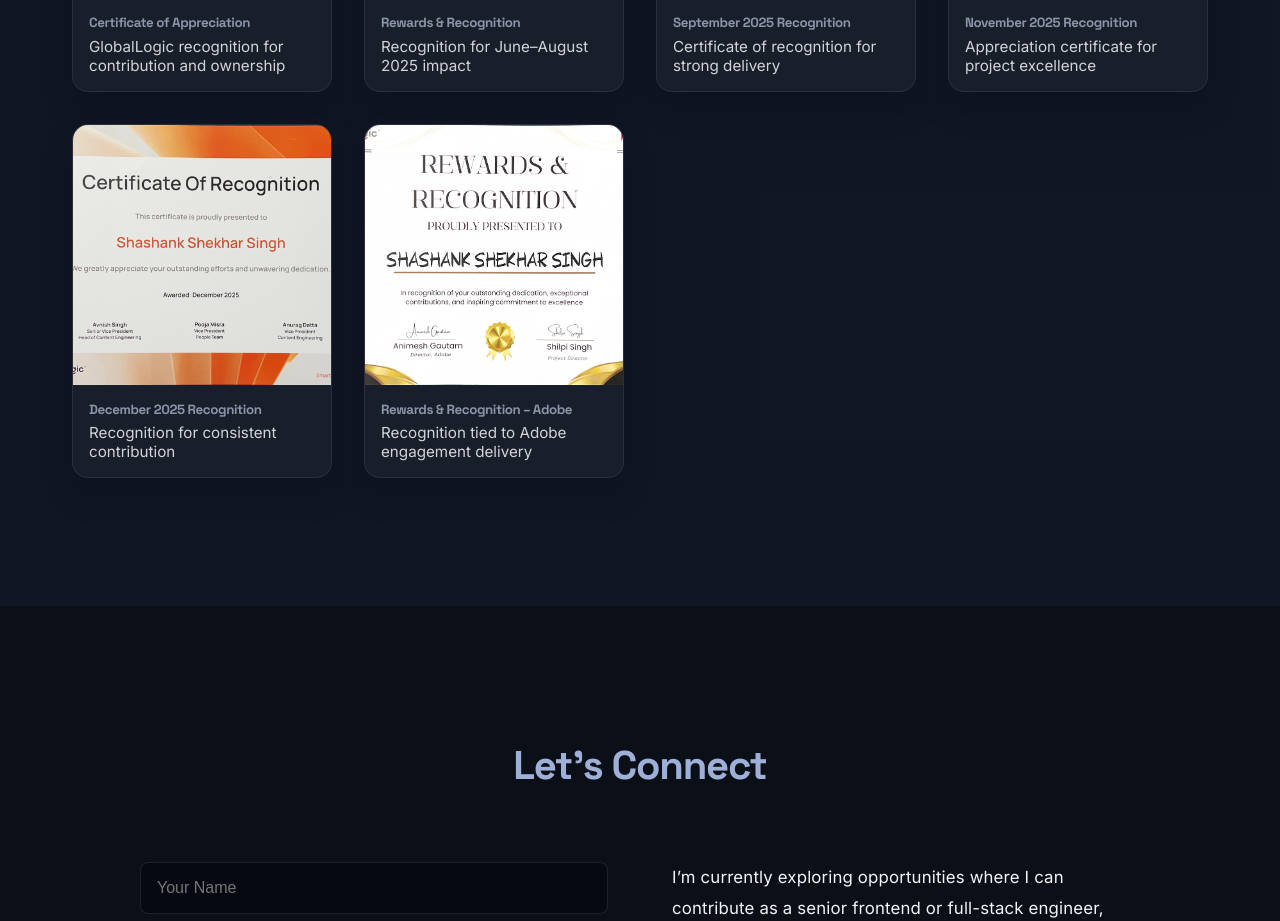
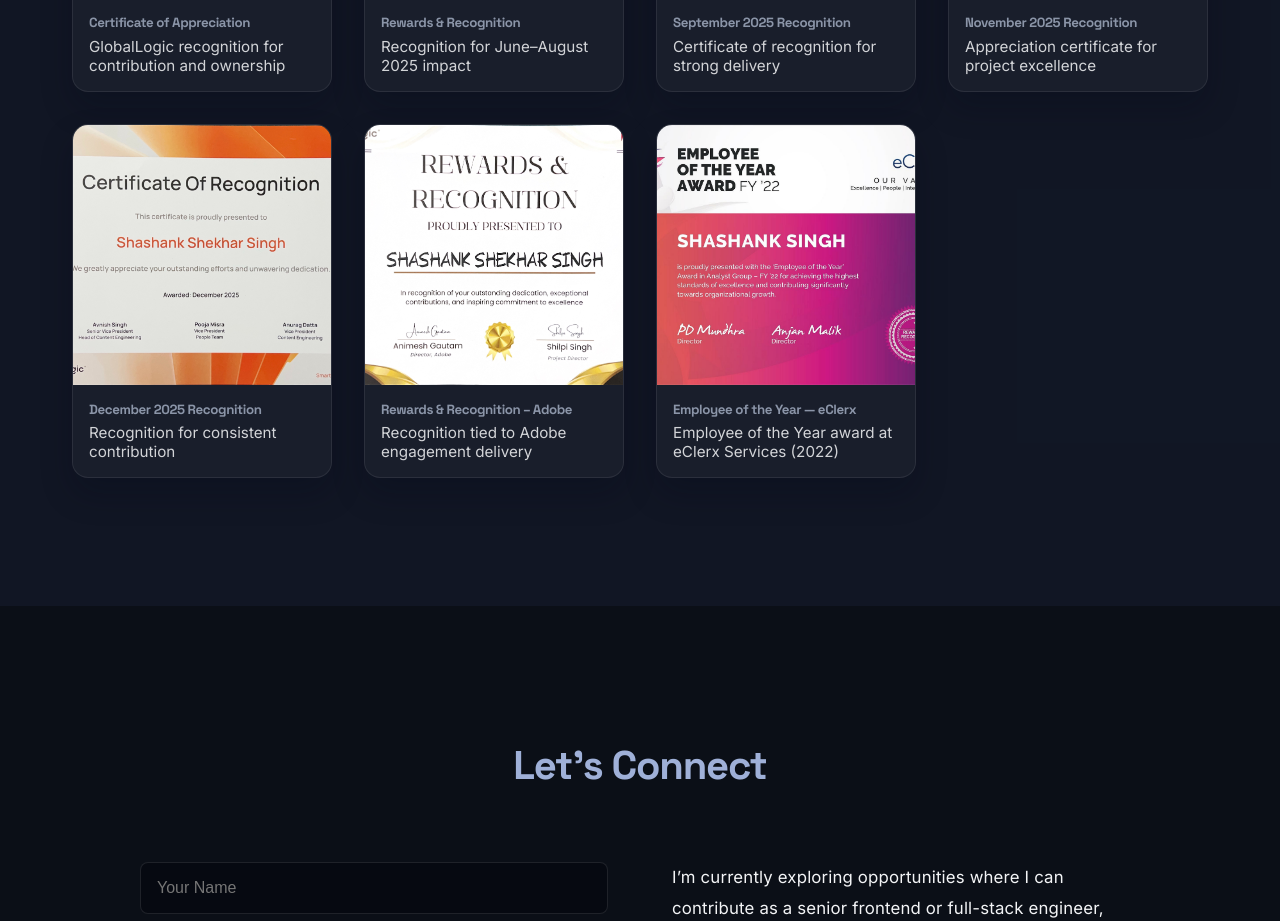
Before and after one commit to shashank1227/shashank-portfolio, a React (Create React App) app: page / in a window 1280 px wide. Shown: the part 7940-8861 px from the top of the page. Built offline with nearby package versions, Linux system fonts and the light colour scheme.

Commit message:
Added Meta Image and Certifications

```diff
--- a/public/index.html
+++ b/public/index.html
@@ -28,8 +28,8 @@
     <meta property="og:url" content="https://shashank1227.github.io/shashank-portfolio/" />
     <meta property="og:title" content="Shashank Shekhar Singh | Senior Software Engineer" />
     <meta property="og:description" content="Senior Software Engineer building scalable frontend systems, enterprise platforms, and AI-enabled products with React, TypeScript, Java, Spring Boot, and LLM technologies." />
-    <meta property="og:image" content="https://shashank1227.github.io/shashank-portfolio/meta-image.png" />
-    <meta property="og:image:secure_url" content="https://shashank1227.github.io/shashank-portfolio/meta-image.png" />
+    <meta property="og:image" content="https://shashank1227.github.io/shashank-portfolio/meta-image-v2.png" />
+    <meta property="og:image:secure_url" content="https://shashank1227.github.io/shashank-portfolio/meta-image-v2.png" />
     <meta property="og:image:width" content="1200" />
     <meta property="og:image:height" content="630" />
     <meta property="og:image:type" content="image/png" />
@@ -38,7 +38,7 @@
     <meta name="twitter:url" content="https://shashank1227.github.io/shashank-portfolio/" />
     <meta name="twitter:title" content="Shashank Shekhar Singh | Senior Software Engineer" />
     <meta name="twitter:description" content="React, TypeScript, Node.js, Java, Spring Boot, and AI-powered product development." />
-    <meta name="twitter:image" content="https://shashank1227.github.io/shashank-portfolio/meta-image.png" />
+    <meta name="twitter:image" content="https://shashank1227.github.io/shashank-portfolio/meta-image-v2.png" />
 
     <meta name="keywords" content="Senior Software Engineer, React, TypeScript, Node.js, Java, Spring Boot, OpenAI, LangChain, RAG, Portfolio" />
     <meta name="author" content="Shashank Shekhar Singh" />
--- a/src/components/Certifications.tsx
+++ b/src/components/Certifications.tsx
@@ -241,6 +241,11 @@
     src: '06_Rewards_Recognition_Adobe.jpg',
     title: 'Rewards & Recognition – Adobe',
     description: 'Recognition tied to Adobe engagement delivery'
+  },
+  {
+    src: 'Employee_of_the_Year_Award_eClerx22.jpg',
+    title: 'Employee of the Year — eClerx',
+    description: 'Employee of the Year award at eClerx Services (2022)'
   }
 ];
 
```
Also changed, not shown: public/Employee_of_the_Year_Award_eClerx22.jpg (added), public/meta-image-v2.png (renamed from public/meta-image.png).
